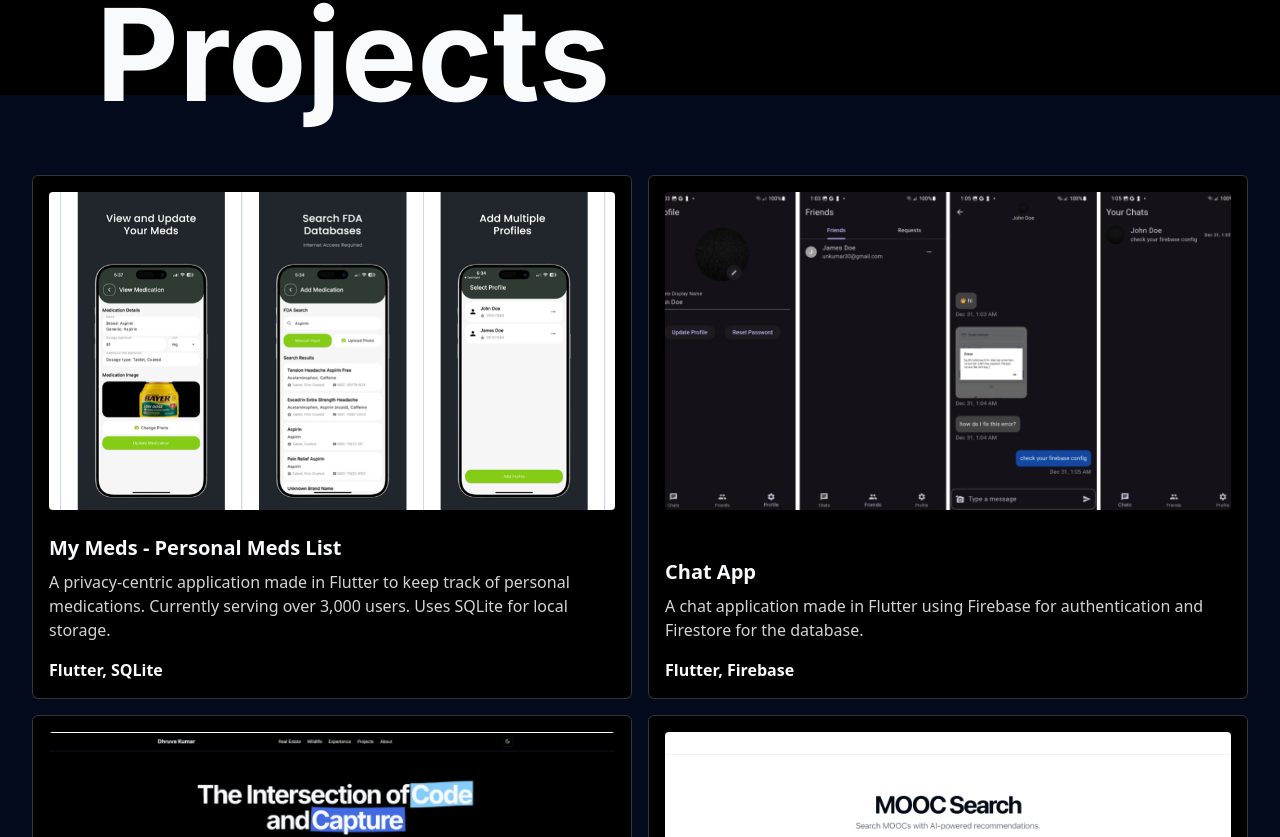
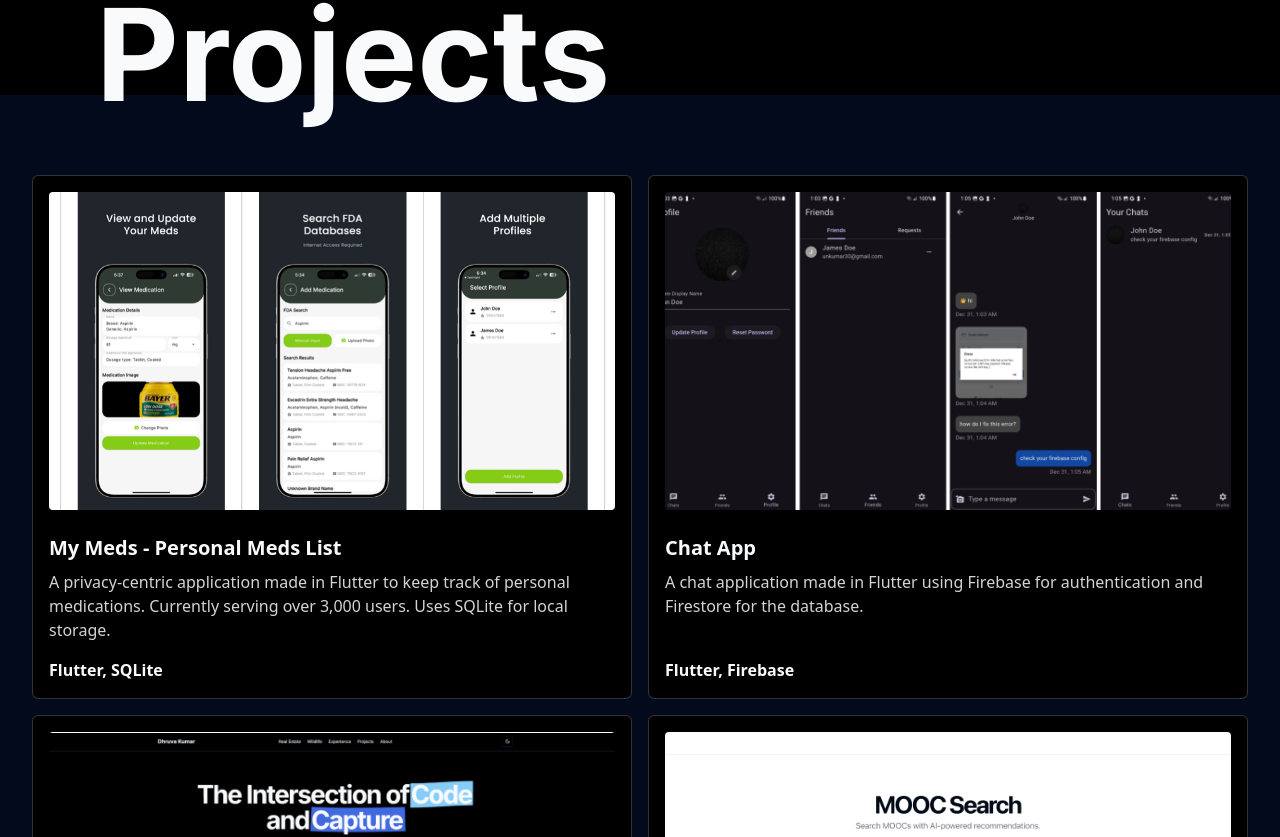
Before and after one commit to dhruva-dk/portfolio, a Next.js app: page /projects in a window 1280 px wide. Shown: the part 323-1160 px from the top of the page. Built offline with nearby package versions, Linux system fonts and the light colour scheme.

Commit message:
fix alignment of project card by removing justify between and adding flex grow

```diff
--- a/components/BentoGrid.tsx
+++ b/components/BentoGrid.tsx
@@ -42,12 +42,11 @@ export const BentoGridItem = ({
   return (
     <div
       className={cn(
-        "row-span-1 rounded-md group/bento hover:shadow-xl transition duration-200 shadow-input dark:shadow-none p-4 dark:bg-black dark:border-white/[0.2] bg-white border border-transparent justify-between flex flex-col space-y-4",
+        "row-span-1 rounded-md group/bento hover:shadow-xl transition duration-200 shadow-input dark:shadow-none p-4 dark:bg-black dark:border-white/[0.2] bg-white border border-transparent flex flex-col space-y-4",
         className
       )}
     >
-      <div className="max-w-[100%] relative w-full aspect-[16/9] overflow-hidden"> {/*Set a fixed max width / height in div, then you can set whatever img size you want in next js it will only go to fill its container
-                                                            */}
+      <div className="max-w-[100%] relative w-full aspect-[16/9] overflow-hidden">
         <Link href={`${link}`} rel="noopener noreferrer" target="_blank">
             <Image
                 src={`${imgUrl}`}
@@ -58,6 +57,7 @@ export const BentoGridItem = ({
             />
         </Link>
       </div>
+      <div className="flex flex-col flex-grow">
         <div className="group-hover/bento:translate-x-2 transition duration-200">
           <div className="font-sans font-bold text-xl mb-2 mt-2">
             {title}
@@ -65,10 +65,11 @@ export const BentoGridItem = ({
           <div className="font-sans font-normal text-neutral-600 dark:text-neutral-300 mb-4">
             {description}
           </div>
-        <div className="font-sans font-semibold">
+        </div>
+
+        <div className="mt-auto font-sans font-semibold">
           {technologies}
         </div>
-
       </div>
     </div>
   );
```
Also changed, not shown: components/projects/ProjectCard.tsx (deleted, +0 -9 lines). Lines whose indentation alone changed are shown as unchanged.
